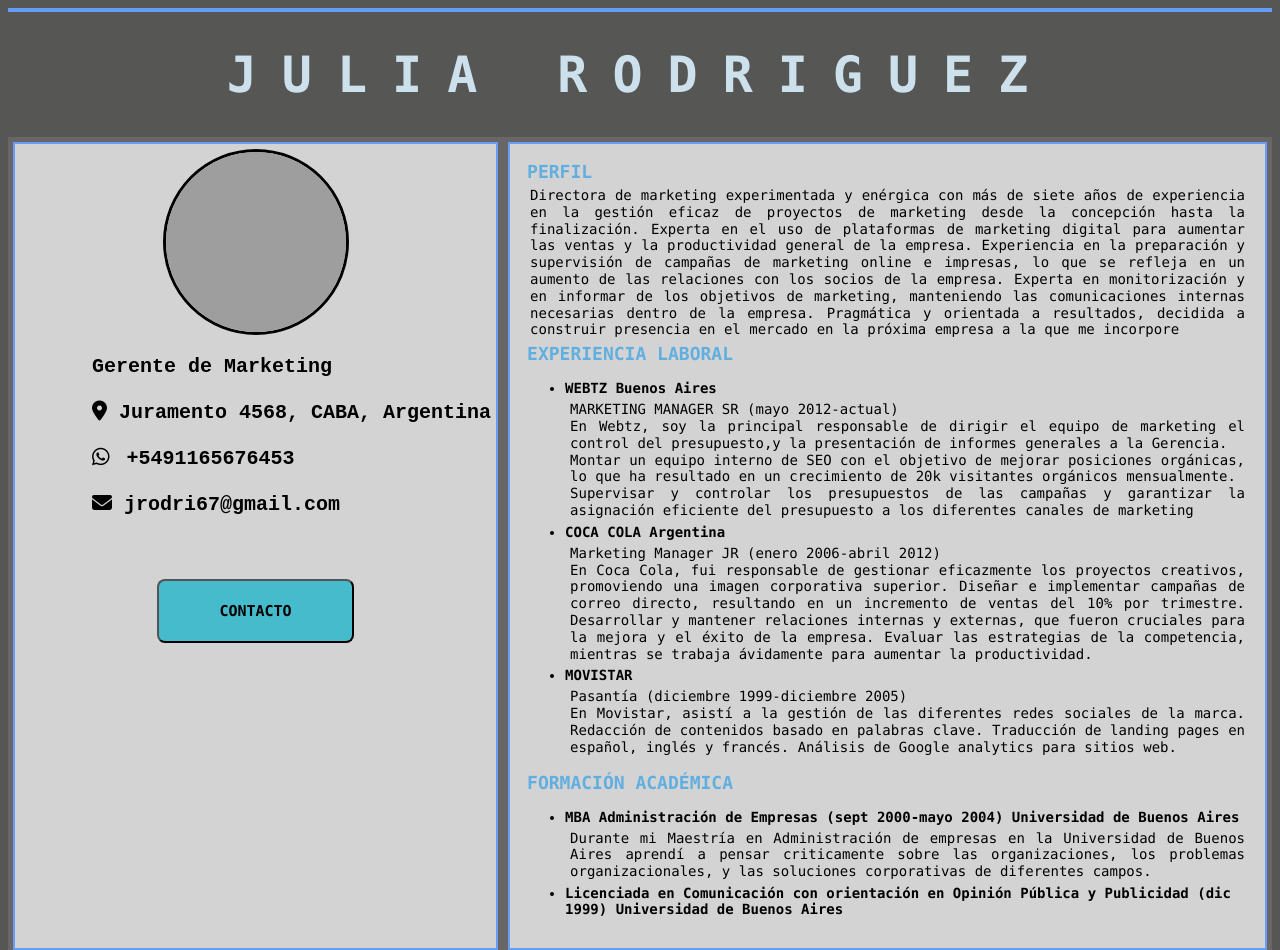
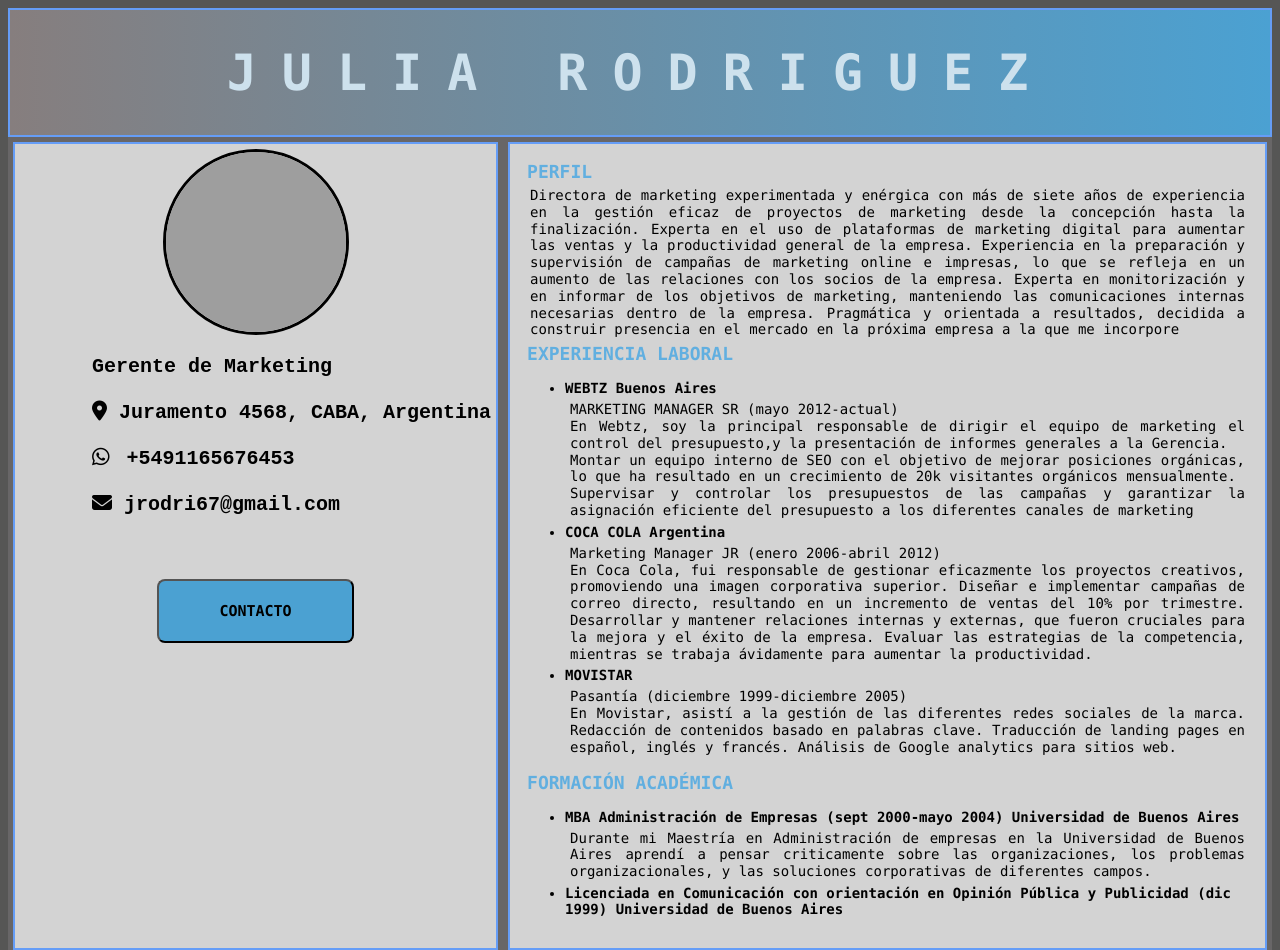
Before and after one commit to Pao75C/html-pao, a plain HTML site: page index.html in a window 1280 px wide. Shown: the top 950 px of the page. Drawn offline with Linux system fonts and the light colour scheme; grey boxes are pictures that could not be loaded.

Commit message:
mejorado

```diff
--- a/css/estilos.css
+++ b/css/estilos.css
@@ -4,7 +4,8 @@ body{
 
 .conth1{
   border: 2px solid rgb(101, 157, 247);
-}
+  background-image: linear-gradient(to right, rgb(134, 126, 126) , rgb(75, 161, 210));
+  }
 .container{
   display: flex;
   background: rgba(120, 117, 119, 0.533);
@@ -76,7 +77,7 @@ button {
     line-height: 60px;
     font-weight: bold;
     padding: 0 60px;
-    background: rgb(69, 187, 203);
+    background: rgb(75, 161, 210);
     border: color rgb(1, 9, 14);
     border-radius: 8px;
     font-family: "Lucida Console", "Courier New", monospace;
--- a/index.html
+++ b/index.html
@@ -11,8 +11,7 @@
 
 </head>
 <body>
-  <div class="conth1"></div>
-  <h1>JULIA RODRIGUEZ</h1>
+  <div class="conth1"><h1>JULIA RODRIGUEZ</h1></div>
   <div class="container">
     <div class="intro">
       <div class="imagen">
```
